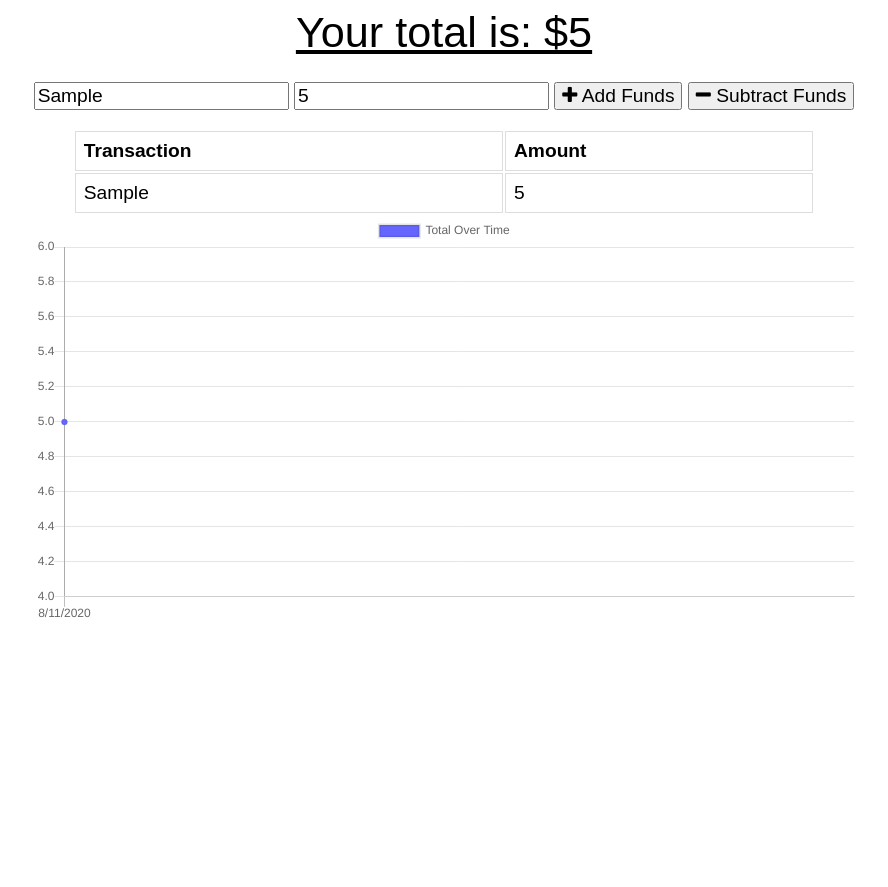
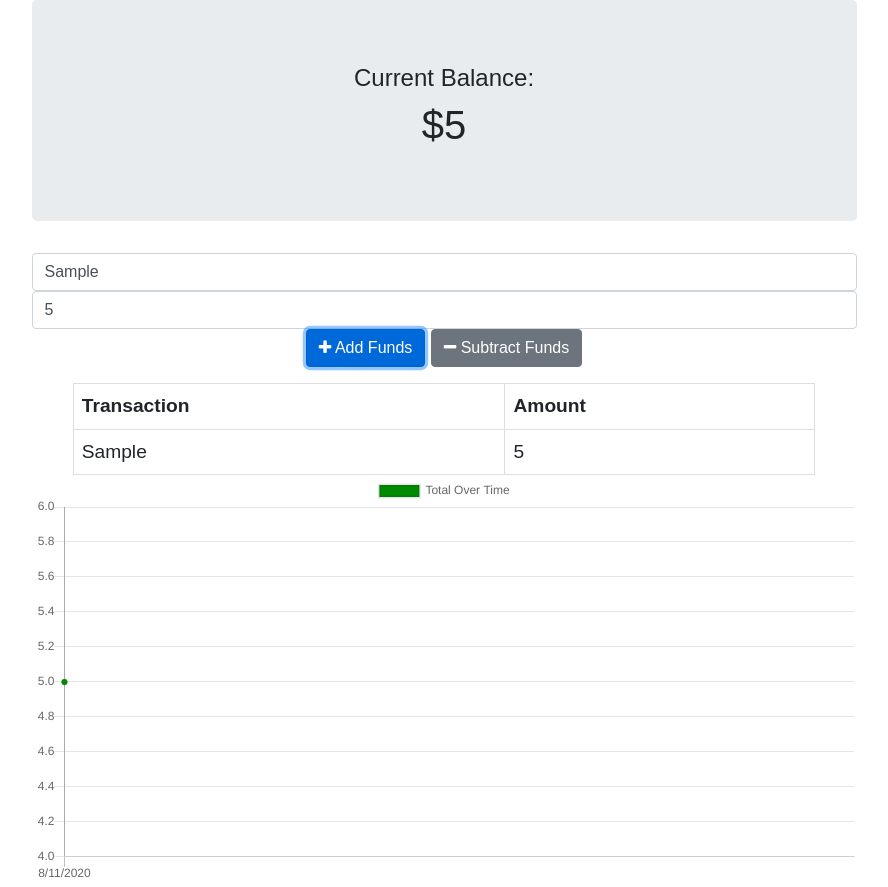
Before and after one commit to paulinalo22/homework_money_plz, a website: page public/index.html in a window 1280 px wide. Both pictures are taken after typing "Sample", "5" into the empty fields and a click on the button "Add Funds". Shown: the whole page, without its empty margins (196-1084 px from the left). Before the commit the page ends 800 px from the top, so only its background shows below. Drawn offline with nearby package versions, Linux system fonts and the light colour scheme; no server answers.

Commit message:
made changes

```diff
--- a/public/index.html
+++ b/public/index.html
@@ -6,7 +6,8 @@
   <meta http-equiv="X-UA-Compatible" content="ie=edge">
   <meta name="theme-color" content="#317EFB">
   <link rel="shortcut icon" href="icons/icon-192x192.png" type="image/x-icon">
-
+  <link href="https://fonts.googleapis.com/css2?family=Source+Sans+Pro&display=swap" rel="stylesheet">
+  <link href="https://stackpath.bootstrapcdn.com/bootstrap/4.4.1/css/bootstrap.min.css" rel="stylesheet" integrity="sha384-Vkoo8x4CGsO3+Hhxv8T/Q5PaXtkKtu6ug5TOeNV6gBiFeWPGFN9MuhOf23Q9Ifjh" crossorigin="anonymous">
   <link rel="stylesheet" href="https://stackpath.bootstrapcdn.com/font-awesome/4.7.0/css/font-awesome.min.css">
   <link rel="stylesheet" href="styles.css">
 
@@ -14,15 +15,20 @@
 </head>
 <body>
   <div class="wrapper">
-    <div class="total">
-      <div class="total">Your total is: $<span id="total">0</span></div>
+    <div class="jumbotron">
+      <h4>Current Balance:</h4>
+      <h1>$<span id="total">0</span></h1>
     </div>
 
     <div class="form">
-      <input type="text" id="t-name" placeholder="Name of transaction" />
-      <input type="number" min="0" id="t-amount" placeholder="Transaction amount" />
-      <button id="add-btn"><i class="fa fa-plus buttons"></i> Add Funds</button>
-      <button id="sub-btn"><i class="fa fa-minus"></i> Subtract Funds</button>
+      <div class="form-fields">
+        <input type="text" id="t-name" class="form-control" placeholder="Name of transaction" />
+        <input type="number" min="0" id="t-amount" class="form-control" placeholder="Transaction amount" />
+      </div>
+      <div class="form-btns">
+        <button id="add-btn" class="btn btn-primary"><i class="fa fa-plus buttons"></i> Add Funds</button>
+        <button id="sub-btn" class="btn btn-secondary"><i class="fa fa-minus"></i> Subtract Funds</button>
+      </div>
       <p class="error"></p>
     </div>
 
@@ -42,7 +48,7 @@
   </div>
 
   <script src="https://cdn.jsdelivr.net/npm/chart.js@2.8.0"></script>
-  <script src="index.js"></script>
+  <script src="./index.js"></script>
   <script src="./db.js"></script>
   <script>
     if ('serviceWorker' in navigator) {
--- a/public/index.js
+++ b/public/index.js
@@ -1,10 +1,8 @@
 let transactions = [];
 let myChart;
 
-fetch("/api/transaction")
-  .then(response => {
-    return response.json();
-  })
+fetch('/api/transaction')
+  .then(response => response.json())
   .then(data => {
     // save db data on global variable
     transactions = data;
@@ -16,21 +14,19 @@ fetch("/api/transaction")
 
 function populateTotal() {
   // reduce transaction amounts to a single total value
-  let total = transactions.reduce((total, t) => {
-    return total + parseInt(t.value);
-  }, 0);
+  const total = transactions.reduce((total, t) => total + parseInt(t.value), 0);
 
-  let totalEl = document.querySelector("#total");
+  const totalEl = document.querySelector('#total');
   totalEl.textContent = total;
 }
 
 function populateTable() {
-  let tbody = document.querySelector("#tbody");
-  tbody.innerHTML = "";
+  const tbody = document.querySelector('#tbody');
+  tbody.innerHTML = '';
 
   transactions.forEach(transaction => {
     // create and populate a table row
-    let tr = document.createElement("tr");
+    const tr = document.createElement('tr');
     tr.innerHTML = `
       <td>${transaction.name}</td>
       <td>${transaction.value}</td>
@@ -42,17 +38,17 @@ function populateTable() {
 
 function populateChart() {
   // copy array and reverse it
-  let reversed = transactions.slice().reverse();
+  const reversed = transactions.slice().reverse();
   let sum = 0;
 
   // create date labels for chart
-  let labels = reversed.map(t => {
-    let date = new Date(t.date);
+  const labels = reversed.map(t => {
+    const date = new Date(t.date);
     return `${date.getMonth() + 1}/${date.getDate()}/${date.getFullYear()}`;
   });
 
   // create incremental values for chart
-  let data = reversed.map(t => {
+  const data = reversed.map(t => {
     sum += parseInt(t.value);
     return sum;
   });
@@ -62,41 +58,42 @@ function populateChart() {
     myChart.destroy();
   }
 
-  let ctx = document.getElementById("myChart").getContext("2d");
+  const ctx = document.getElementById('myChart').getContext('2d');
 
   myChart = new Chart(ctx, {
     type: 'line',
     data: {
       labels,
-        datasets: [{
-            label: "Total Over Time",
+      datasets: [
+        {
+          label: 'Total Over Time',
           fill: true,
-            backgroundColor: "#6666ff",
-            data
-        }]
-    }
+          backgroundColor: '#008a00',
+          data,
+        },
+      ],
+    },
   });
 }
 
 function sendTransaction(isAdding) {
-  let nameEl = document.querySelector("#t-name");
-  let amountEl = document.querySelector("#t-amount");
-  let errorEl = document.querySelector(".form .error");
+  const nameEl = document.querySelector('#t-name');
+  const amountEl = document.querySelector('#t-amount');
+  const errorEl = document.querySelector('.form .error');
 
   // validate form
-  if (nameEl.value === "" || amountEl.value === "") {
-    errorEl.textContent = "Missing Information";
+  if (nameEl.value === '' || amountEl.value === '') {
+    errorEl.textContent = 'Missing Information';
     return;
   }
-  else {
-    errorEl.textContent = "";
-  }
+
+  errorEl.textContent = '';
 
   // create record
-  let transaction = {
+  const transaction = {
     name: nameEl.value,
     value: amountEl.value,
-    date: new Date().toISOString()
+    date: new Date().toISOString(),
   };
 
   // if subtracting funds, convert amount to negative number
@@ -113,25 +110,22 @@ function sendTransaction(isAdding) {
   populateTotal();
 
   // also send to server
-  fetch("/api/transaction", {
-    method: "POST",
+  fetch('/api/transaction', {
+    method: 'POST',
     body: JSON.stringify(transaction),
     headers: {
-      Accept: "application/json, text/plain, */*",
-      "Content-Type": "application/json"
-    }
+      Accept: 'application/json, text/plain, */*',
+      'Content-Type': 'application/json',
+    },
   })
-  .then(response => {
-    return response.json();
-  })
+    .then(response => response.json())
     .then(data => {
       if (data.errors) {
-      errorEl.textContent = "Missing Information";
-    }
-    else {
+        errorEl.textContent = 'Missing Information';
+      } else {
         // clear form
-      nameEl.value = "";
-      amountEl.value = "";
+        nameEl.value = '';
+        amountEl.value = '';
       }
     })
     .catch(err => {
@@ -139,15 +133,15 @@ function sendTransaction(isAdding) {
       saveRecord(transaction);
 
       // clear form
-    nameEl.value = "";
-    amountEl.value = "";
+      nameEl.value = '';
+      amountEl.value = '';
     });
 }
 
-document.querySelector("#add-btn").onclick = function() {
+document.querySelector('#add-btn').onclick = function() {
   sendTransaction(true);
 };
 
-document.querySelector("#sub-btn").onclick = function() {
+document.querySelector('#sub-btn').onclick = function() {
   sendTransaction(false);
 };
```
Also changed, not shown: models/transaction.js (+9 -11 lines), routes/api.js (+7 -6 lines), server.js (+7 -7 lines). Lines whose indentation alone changed are shown as unchanged.
